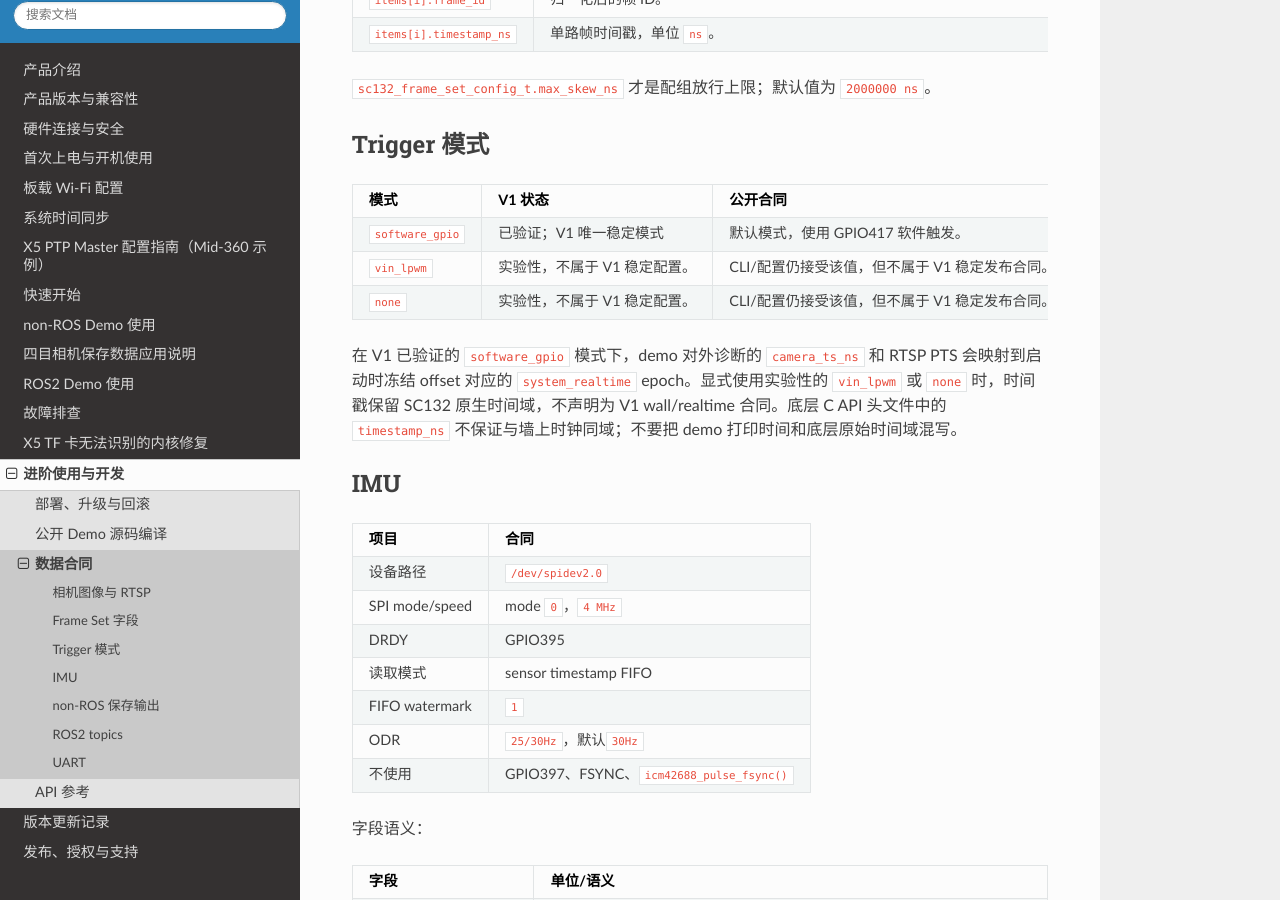
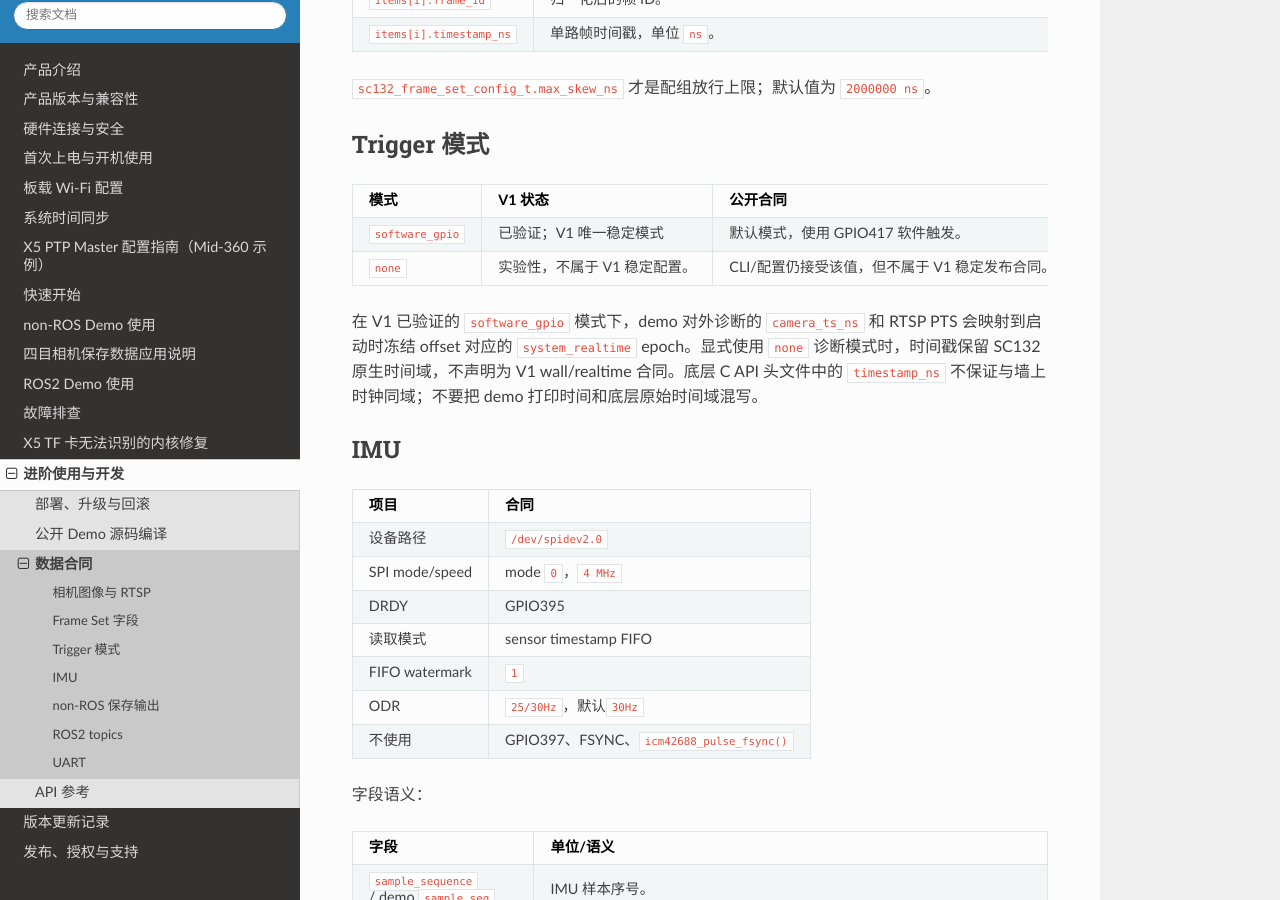
Before and after one commit to Hessian-matrix/4P_doc, a Sphinx documentation site: the page built from source/data-contracts.md, in a window 1280 px wide and 900 px high, scrolled down 978 px. Built offline with Sphinx 7.4.7 and the Read the Docs theme 3.1.0, drawn with Linux system fonts in a browser that asks for light colours; some of the changed text lies outside the part shown.

Commit message:
docs(4p-doc): 更新 software_gpio 触发模式合同
- 在 changelog 和 data-contracts 中移除 vin_lpwm 作为 V1 可接受触发模式的描述
- 在 non-ros-demo 与 ros2-demo 文档中将 trigger_mode 公开取值更新为 software_gpio/none
- 明确 software_gpio 是 V1 已验证稳定模式，none 仅保留为显式诊断模式

```diff
--- a/source/data-contracts.md
+++ b/source/data-contracts.md
@@ -34,10 +34,9 @@
 | 模式 | V1 状态 | 公开合同 |
 |---|---|---|
 | `software_gpio` | 已验证；V1 唯一稳定模式 | 默认模式，使用 GPIO417 软件触发。 |
-| `vin_lpwm` | 实验性，不属于 V1 稳定配置。 | CLI/配置仍接受该值，但不属于 V1 稳定发布合同。 |
 | `none` | 实验性，不属于 V1 稳定配置。 | CLI/配置仍接受该值，但不属于 V1 稳定发布合同。 |
 
-在 V1 已验证的 `software_gpio` 模式下，demo 对外诊断的 `camera_ts_ns` 和 RTSP PTS 会映射到启动时冻结 offset 对应的 `system_realtime` epoch。显式使用实验性的 `vin_lpwm` 或 `none` 时，时间戳保留 SC132 原生时间域，不声明为 V1 wall/realtime 合同。底层 C API 头文件中的 `timestamp_ns` 不保证与墙上时钟同域；不要把 demo 打印时间和底层原始时间域混写。
+在 V1 已验证的 `software_gpio` 模式下，demo 对外诊断的 `camera_ts_ns` 和 RTSP PTS 会映射到启动时冻结 offset 对应的 `system_realtime` epoch。显式使用 `none` 诊断模式时，时间戳保留 SC132 原生时间域，不声明为 V1 wall/realtime 合同。底层 C API 头文件中的 `timestamp_ns` 不保证与墙上时钟同域；不要把 demo 打印时间和底层原始时间域混写。
 
 ## IMU
 
@@ -100,7 +99,7 @@ ROS2 QoS：
 
 ROS2 raw `Image.step` 使用底层 DMA buffer 的 stride；`data.size()` 使用底层 Y/UV buffer size，可能大于紧凑 `width * height * 3 / 2`。订阅端不得按紧凑 NV12 假设直接索引 UV 平面。
 
-ROS2 `header.stamp` 不是发布时刻。在 V1 已验证的 `software_gpio` 模式下，节点启动时冻结 `CLOCK_REALTIME - CLOCK_MONOTONIC_RAW` offset，并把相机 SC132 raw timestamp 映射到 system realtime/ROS stamp。实验性的 `vin_lpwm` 和 `none` 保留底层 SC132 时间域，不声明为 V1 wall/realtime 合同。IMU `sample_timestamp_ns` 会通过同一个冻结 offset 映射到 system realtime/ROS 时间戳；IMU 不使用 `host_timestamp_ns` 作为消息时间。
+ROS2 `header.stamp` 不是发布时刻。在 V1 已验证的 `software_gpio` 模式下，节点启动时冻结 `CLOCK_REALTIME - CLOCK_MONOTONIC_RAW` offset，并把相机 SC132 raw timestamp 映射到 system realtime/ROS stamp。显式 `none` 诊断模式保留底层 SC132 时间域，不声明为 V1 wall/realtime 合同。IMU `sample_timestamp_ns` 会通过同一个冻结 offset 映射到 system realtime/ROS 时间戳；IMU 不使用 `host_timestamp_ns` 作为消息时间。
 
 ROS2 当前不发布 RTSP、TF 外参或标定；相机/IMU 硬同步仍不提供。需要通用可视化时优先订阅 `/image_raw/compressed`，不要假设 raw NV12 可被普通 RGB/BGR 工具直接显示。
 
```
Also changed, not shown: source/changelog.md (+1 -1 lines), source/non-ros-demo.md (+1 -2 lines), source/product-and-compatibility.md (+1 -1 lines), source/release-and-support.md (+1 -1 lines), source/ros2-demo.md (+2 -2 lines).
